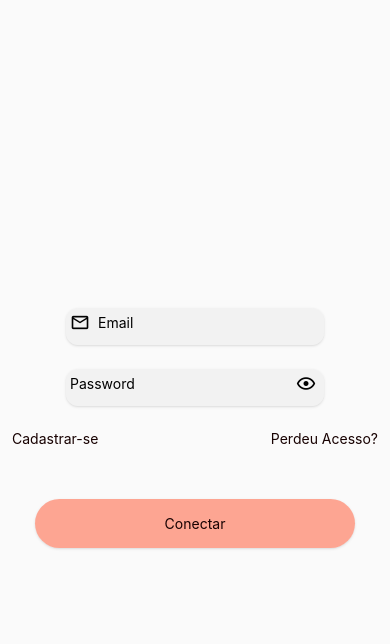
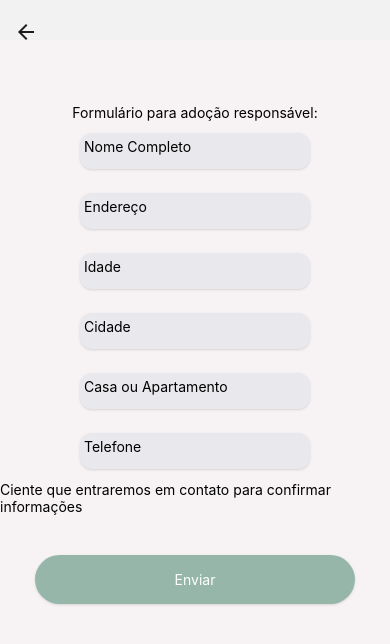
Before and after one commit to marcelosoa/adotai, a React Native app: screen /FormContact in a window 390 px wide. Shown: the top 644 px of the page. Built offline with nearby package versions, Linux system fonts and the light colour scheme; no server answers.

Commit message:
feat: add new routes

```diff
--- /dev/null
+++ b/src/app/screens/Stack/form.tsx
@@ -0,0 +1,72 @@
+import { ButtonComponent } from "@/components/button";
+import { InputComponent } from "@/components/input";
+import { Text, View } from "react-native";
+
+export function Form() {
+  return (
+    <View className="flex-1 bg-background items-center mt-10">
+      <View className="mt-16">
+        <Text>Formulário para adoção responsável:</Text>
+      </View>
+
+      <View className="w-full items-center">
+        <InputComponent
+          disabled={false}
+          onChangeText={() => ""}
+          placeholder="Nome Completo"
+          secureTextEntry={false}
+          value=""
+          placeholderTextColor="#000"
+        />
+
+        <InputComponent
+          disabled={false}
+          onChangeText={() => ""}
+          placeholder="Endereço"
+          secureTextEntry={false}
+          value=""
+          placeholderTextColor="#000"
+        />
+        <InputComponent
+          disabled={false}
+          onChangeText={() => ""}
+          placeholder="Idade"
+          secureTextEntry={false}
+          value=""
+          placeholderTextColor="#000"
+        />
+        <InputComponent
+          disabled={false}
+          onChangeText={() => ""}
+          placeholder="Cidade"
+          secureTextEntry={false}
+          value=""
+          placeholderTextColor="#000"
+        />
+        <InputComponent
+          disabled={false}
+          onChangeText={() => ""}
+          placeholder="Casa ou Apartamento"
+          secureTextEntry={false}
+          value=""
+          placeholderTextColor="#000"
+        />
+        <InputComponent
+          disabled={false}
+          onChangeText={() => ""}
+          placeholder="Telefone"
+          secureTextEntry={false}
+          value=""
+          placeholderTextColor="#000"
+        />
+
+
+        <Text>Ciente que entraremos em contato para confirmar informações</Text>
+
+        <ButtonComponent onPress={() => ''}>
+          <Text className="text-white">Enviar</Text>
+        </ButtonComponent>
+      </View>
+    </View>
+  );
+}
--- a/src/app/screens/Stack/login.tsx
+++ b/src/app/screens/Stack/login.tsx
@@ -37,6 +37,7 @@ export function Login() {
         disabled={false}
         onChangeText={(email) => setEmail(email)}
         placeholder="Email"
+        placeholderTextColor="#000"
         value={email}
         secureTextEntry={false}
         startIcon={<MaterialCommunityIcons name="email-outline" size={20} />}
@@ -47,6 +48,7 @@ export function Login() {
         secureTextEntry={visibility}
         onChangeText={(password) => setPassword(password)}
         placeholder="Password"
+        placeholderTextColor="#000"
         value={password}
         endIcon={ visibility ? (
           <MaterialCommunityIcons name="eye-outline" size={20} onPress={togglePassword}/>
@@ -68,7 +70,7 @@ export function Login() {
         <ActivityIndicator color={"#000"} size={"small"} />
       ) : (
         <ButtonComponent onPress={() => signIn({email, password})}>
-          <Text className="text-text">Conectar</Text>
+          <Text className="text-white">Conectar</Text>
         </ButtonComponent>
       )}
     </View>
--- a/src/components/button.tsx
+++ b/src/components/button.tsx
@@ -8,7 +8,7 @@ type ButtonProps = {
 export function ButtonComponent({ onPress, children, ...props }: ButtonProps) {
   return (
     <TouchableOpacity
-      className="bg-primary/60 p-4 w-80 rounded-full mt-10 items-center flex active:bg-secondary/25 shadow"
+      className="bg-accent/60 p-4 w-80 rounded-full mt-10 items-center flex active:bg-secondary/25 shadow"
       onPress={onPress}
       {...props}
     >
--- a/src/routes/appRoutes.tsx
+++ b/src/routes/appRoutes.tsx
@@ -14,6 +14,7 @@ import { useEffect, useState } from "react";
 import { User, onAuthStateChanged } from "firebase/auth";
 import { auth } from "firebaseConfig";
 import { PawProfile } from "@/app/screens/Stack/[id]paw";
+import { Form } from "@/app/screens/Stack/form";
 
 export function AppRoutes() {
   const [user, setUser] = useState<User | null>(null)
@@ -72,7 +73,8 @@ export function AppRoutes() {
 
           <Stack.Screen name="Initial" component={Login} />
           <Stack.Screen name="Register" component={Register} />
-          <Stack.Screen name="PawProfile" component={PawProfile}/>
+          <Stack.Screen name="FormContact" component={Form} options={{ headerShown: true, headerTransparent: true, headerTitle: '' }}/>
+          <Stack.Screen name="PawProfile" component={PawProfile} options={{ headerShown: true, headerTransparent: true, headerTitle: '' }}/>
         </Stack.Navigator>
       </NavigationContainer>
     </AuthProvider>
--- a/tailwind.config.js
+++ b/tailwind.config.js
@@ -11,11 +11,11 @@ module.exports = {
   theme: {
     extend: {
       colors: {
-        'text': '#180202',
-        'background': '#fafafa',
-        'primary': '#ff6d4d',
-        'secondary': '#e6e6e5',
-        'accent': '#d12600',
+        'text': '#160d11',
+        'background': '#f7f2f4',
+        'primary': '#508670',
+        'secondary': '#cfd7e2',
+        'accent': '#568f78',
        },
 
     },
```
